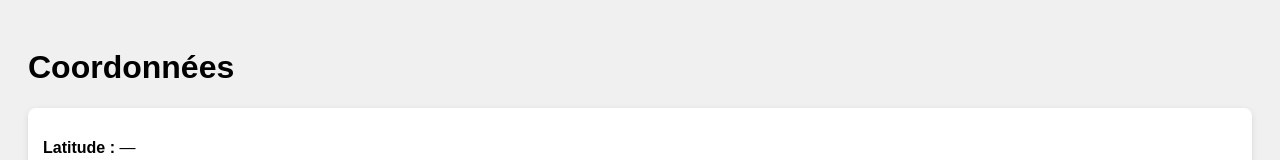
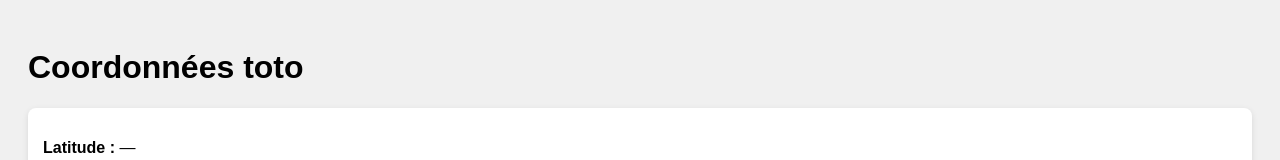
Before and after one commit to AJB1000/tx, a plain HTML site: page index.html in a window 1280 px wide. Shown: the top 160 px of the page. Drawn offline with Linux system fonts and the light colour scheme.

Commit message:
Mise à jour jeu. 30 oct. 2025 20:45:12 CET

```diff
--- a/index.html
+++ b/index.html
@@ -20,7 +20,7 @@
   </style>
 </head>
 <body>
-  <h1>Coordonnées </h1>
+  <h1>Coordonnées toto</h1>
   <div class="info">
     <p><strong>Latitude :</strong> <span id="lat">—</span></p>
     <p><strong>Longitude :</strong> <span id="lon">—</span></p>
```
Also changed, not shown: 1 other file.
